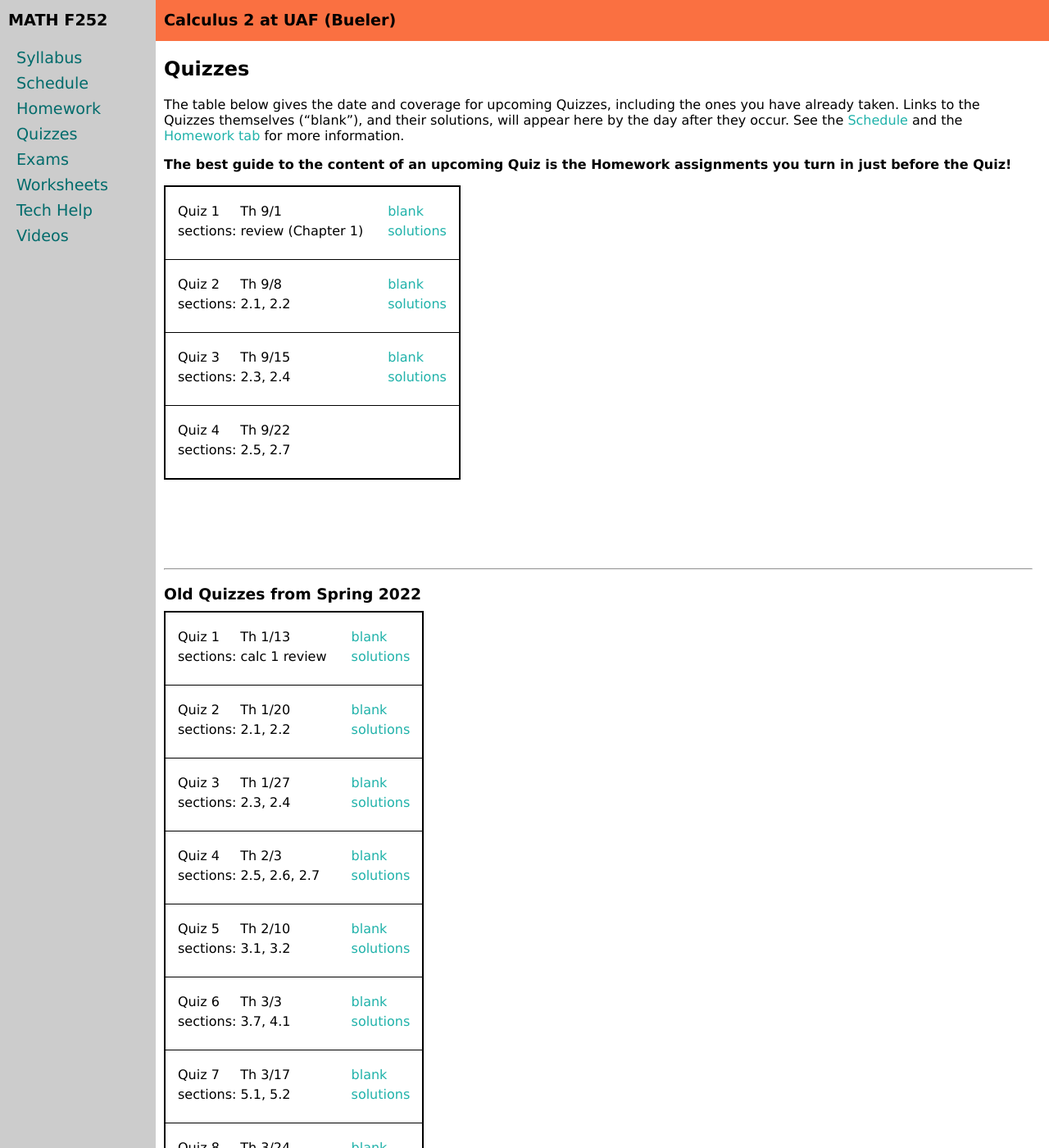
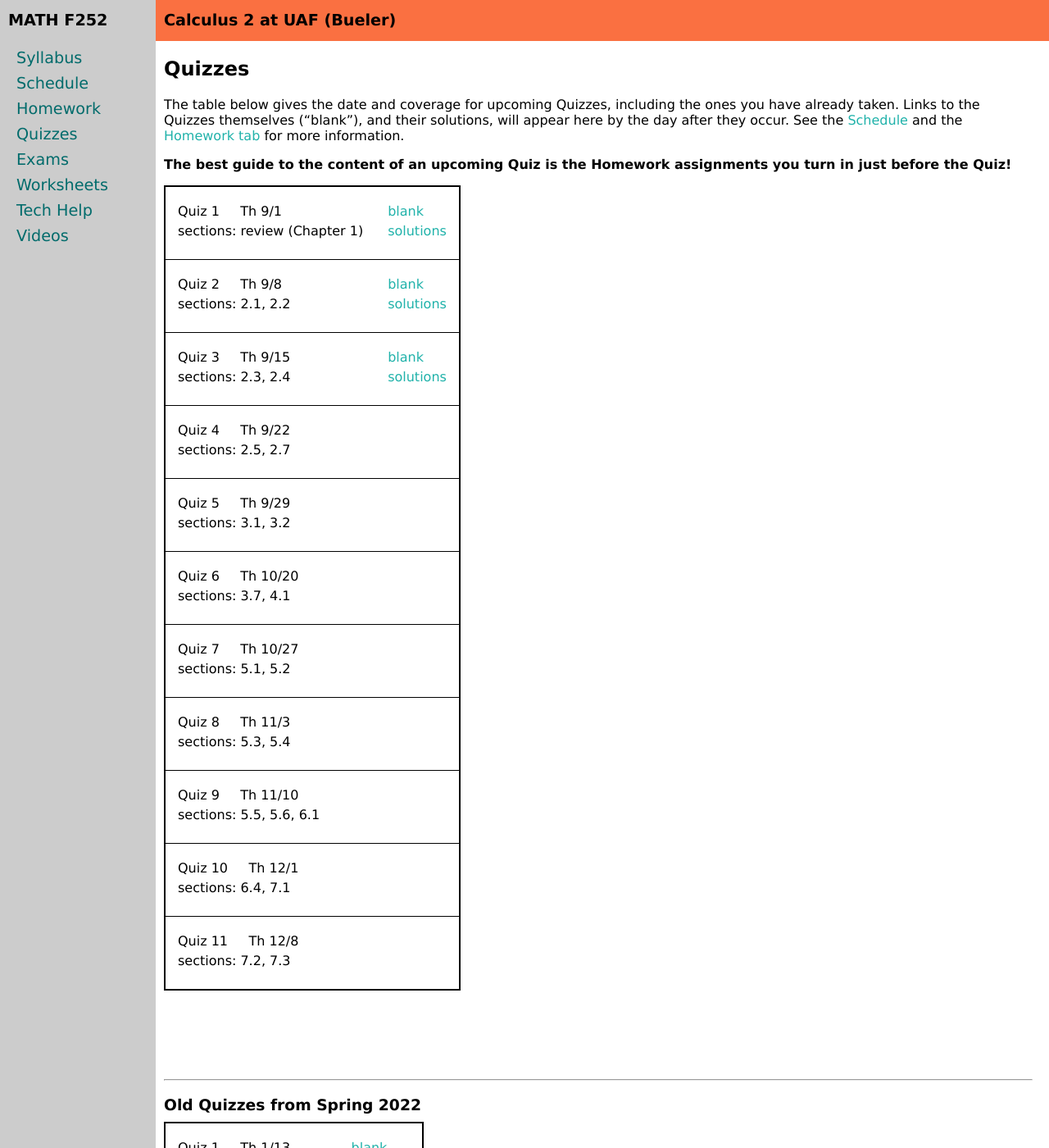
Before and after one commit to uaf-math/calc2, a Jekyll site: the page built from quizzes.md, in a window 1280 px wide and 1400 px high. Shown: the whole window at 82% size. Built offline with Jekyll 4.4.1, drawn with Linux system fonts in a browser that asks for light colours.

Commit message:
extend quiz table into future

```diff
--- a/_data/quizzes.yml
+++ b/_data/quizzes.yml
@@ -21,3 +21,24 @@ quizzes:
   sections: 2.5, 2.7
   #blank: quiz4.pdf
   #solutions: quiz4solns.pdf
+- name: Quiz 5
+  date: 9/29
+  sections: 3.1, 3.2
+- name: Quiz 6
+  date: 10/20
+  sections: 3.7, 4.1
+- name: Quiz 7
+  date: 10/27
+  sections: 5.1, 5.2
+- name: Quiz 8
+  date: 11/3
+  sections: 5.3, 5.4
+- name: Quiz 9
+  date: 11/10
+  sections: 5.5, 5.6, 6.1
+- name: Quiz 10
+  date: 12/1
+  sections: 6.4, 7.1
+- name: Quiz 11
+  date: 12/8
+  sections: 7.2, 7.3
```
